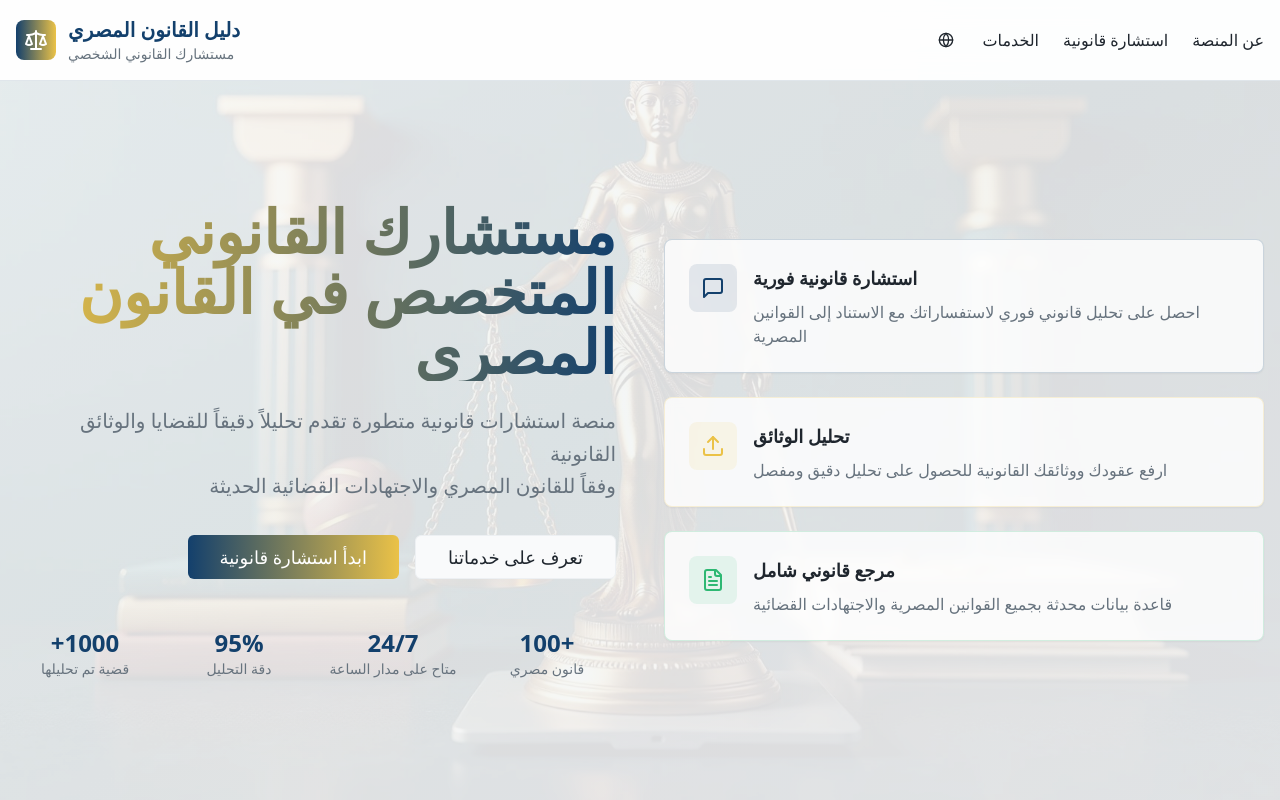
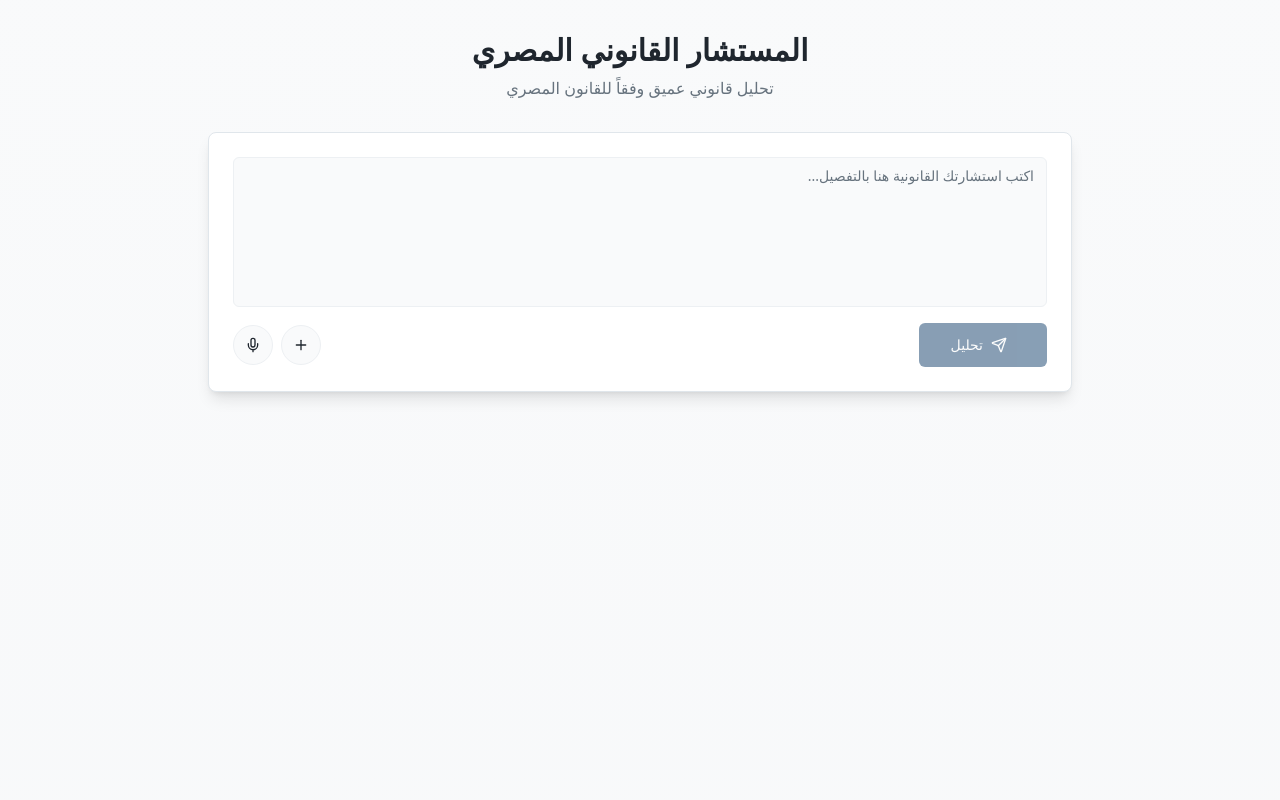
Before and after one commit to abdo4312/masr-law-guide, a React (Vite) app: page / in a window 1280 px wide. Shown: the top 800 px of the page. Built offline with nearby package versions, Linux system fonts and the light colour scheme.

Commit message:
Add image upload functionality
Implement an interface with a textbox for text input, a small image icon, and a plus button for attaching images. The focus is on the strength of the legal content and deep analysis rather than design.

```diff
--- a/src/App.tsx
+++ b/src/App.tsx
@@ -3,7 +3,7 @@ import { Toaster as Sonner } from "@/components/ui/sonner";
 import { TooltipProvider } from "@/components/ui/tooltip";
 import { QueryClient, QueryClientProvider } from "@tanstack/react-query";
 import { BrowserRouter, Routes, Route } from "react-router-dom";
-import Index from "./pages/Index";
+import SimpleLegalConsultation from "./components/SimpleLegalConsultation";
 import NotFound from "./pages/NotFound";
 
 const queryClient = new QueryClient();
@@ -15,7 +15,7 @@ const App = () => (
       <Sonner />
       <BrowserRouter>
         <Routes>
-          <Route path="/" element={<Index />} />
+          <Route path="/" element={<SimpleLegalConsultation />} />
           {/* ADD ALL CUSTOM ROUTES ABOVE THE CATCH-ALL "*" ROUTE */}
           <Route path="*" element={<NotFound />} />
         </Routes>
--- /dev/null
+++ b/src/components/SimpleLegalConsultation.tsx
@@ -0,0 +1,242 @@
+import { useState, useRef } from "react";
+import { Button } from "@/components/ui/button";
+import { Textarea } from "@/components/ui/textarea";
+import { Card } from "@/components/ui/card";
+import { Mic, Plus, Send, Volume2, Square } from "lucide-react";
+import { useToast } from "@/hooks/use-toast";
+import { supabase } from "@/integrations/supabase/client";
+
+const SimpleLegalConsultation = () => {
+  const [query, setQuery] = useState("");
+  const [isLoading, setIsLoading] = useState(false);
+  const [analysis, setAnalysis] = useState("");
+  const [isPlaying, setIsPlaying] = useState(false);
+  const [audioUrl, setAudioUrl] = useState("");
+  const audioRef = useRef<HTMLAudioElement | null>(null);
+  const fileInputRef = useRef<HTMLInputElement>(null);
+  const { toast } = useToast();
+
+  const handleSubmit = async () => {
+    if (!query.trim()) {
+      toast({
+        title: "خطأ",
+        description: "يرجى كتابة استشارتك القانونية",
+        variant: "destructive"
+      });
+      return;
+    }
+
+    setIsLoading(true);
+    setAnalysis("");
+    setAudioUrl("");
+    setIsPlaying(false);
+
+    try {
+      // Auto-detect legal category based on keywords
+      const category = detectLegalCategory(query);
+
+      const { data, error } = await supabase.functions.invoke('legal-analysis', {
+        body: { query: query.trim(), category }
+      });
+
+      if (error) throw error;
+
+      setAnalysis(data.analysis);
+      toast({
+        title: "تم التحليل القانوني",
+        description: "تم إنتاج التحليل القانوني بنجاح"
+      });
+
+    } catch (error) {
+      console.error('Error getting legal analysis:', error);
+      toast({
+        title: "خطأ في التحليل",
+        description: "حدث خطأ أثناء تحليل الاستشارة القانونية",
+        variant: "destructive"
+      });
+    } finally {
+      setIsLoading(false);
+    }
+  };
+
+  const detectLegalCategory = (text: string) => {
+    const keywords = {
+      civil: ['عقد', 'إيجار', 'بيع', 'شراء', 'ملكية', 'تعويض'],
+      criminal: ['جريمة', 'سرقة', 'قتل', 'اعتداء', 'جنائي'],
+      commercial: ['شركة', 'تجارة', 'إفلاس', 'شيك'],
+      family: ['طلاق', 'نفقة', 'حضانة', 'زواج', 'ميراث'],
+      labor: ['عمل', 'فصل', 'راتب', 'إجازة'],
+    };
+
+    for (const [category, words] of Object.entries(keywords)) {
+      if (words.some(word => text.includes(word))) {
+        return category;
+      }
+    }
+    return 'civil'; // default
+  };
+
+  const handleTextToSpeech = async () => {
+    if (!analysis) return;
+
+    if (isPlaying && audioRef.current) {
+      audioRef.current.pause();
+      setIsPlaying(false);
+      return;
+    }
+
+    if (audioUrl && audioRef.current) {
+      audioRef.current.play();
+      setIsPlaying(true);
+      return;
+    }
+
+    try {
+      const { data, error } = await supabase.functions.invoke('text-to-speech', {
+        body: { text: analysis }
+      });
+
+      if (error) throw error;
+
+      const blob = new Blob([data], { type: 'audio/mpeg' });
+      const url = URL.createObjectURL(blob);
+      setAudioUrl(url);
+
+      const audio = new Audio(url);
+      audioRef.current = audio;
+
+      audio.onended = () => {
+        setIsPlaying(false);
+      };
+
+      audio.play();
+      setIsPlaying(true);
+
+    } catch (error) {
+      console.error('Error in text-to-speech:', error);
+      toast({
+        title: "خطأ",
+        description: "حدث خطأ في تحويل النص إلى صوت",
+        variant: "destructive"
+      });
+    }
+  };
+
+  const handleFileSelect = () => {
+    fileInputRef.current?.click();
+  };
+
+  const handleMicClick = () => {
+    toast({
+      title: "قريباً",
+      description: "ميزة التسجيل الصوتي قيد التطوير",
+    });
+  };
+
+  return (
+    <div className="min-h-screen bg-gradient-to-b from-background to-muted/20 py-8">
+      <div className="container mx-auto px-4 max-w-4xl">
+        <div className="text-center mb-8">
+          <h1 className="text-3xl font-bold text-foreground mb-2">
+            المستشار القانوني المصري
+          </h1>
+          <p className="text-muted-foreground">
+            تحليل قانوني عميق وفقاً للقانون المصري
+          </p>
+        </div>
+
+        {/* Input Section */}
+        <Card className="p-6 mb-6 shadow-lg">
+          <div className="space-y-4">
+            <Textarea
+              value={query}
+              onChange={(e) => setQuery(e.target.value)}
+              placeholder="اكتب استشارتك القانونية هنا بالتفصيل..."
+              className="min-h-[150px] text-right resize-none"
+              dir="rtl"
+            />
+
+            <div className="flex items-center justify-between">
+              <div className="flex gap-2">
+                <Button
+                  type="button"
+                  variant="outline"
+                  size="icon"
+                  onClick={handleMicClick}
+                  className="rounded-full"
+                >
+                  <Mic className="h-4 w-4" />
+                </Button>
+
+                <Button
+                  type="button"
+                  variant="outline"
+                  size="icon"
+                  onClick={handleFileSelect}
+                  className="rounded-full"
+                >
+                  <Plus className="h-4 w-4" />
+                </Button>
+                <input
+                  ref={fileInputRef}
+                  type="file"
+                  accept="image/*,.pdf"
+                  className="hidden"
+                  onChange={(e) => {
+                    if (e.target.files?.length) {
+                      toast({
+                        title: "تم اختيار الملف",
+                        description: `${e.target.files[0].name}`,
+                      });
+                    }
+                  }}
+                />
+              </div>
+
+              <Button
+                onClick={handleSubmit}
+                disabled={isLoading || !query.trim()}
+                size="lg"
+                className="px-8"
+              >
+                {isLoading ? "جاري التحليل..." : "تحليل"}
+                <Send className="w-4 h-4 mr-2" />
+              </Button>
+            </div>
+          </div>
+        </Card>
+
+        {/* Analysis Result */}
+        {analysis && (
+          <Card className="p-6 shadow-lg animate-in fade-in slide-in-from-bottom-4">
+            <div className="flex items-center justify-between mb-4">
+              <h2 className="text-xl font-semibold text-foreground">
+                التحليل القانوني
+              </h2>
+              <Button
+                variant="ghost"
+                size="icon"
+                onClick={handleTextToSpeech}
+                className="rounded-full"
+              >
+                {isPlaying ? (
+                  <Square className="h-4 w-4" />
+                ) : (
+                  <Volume2 className="h-4 w-4" />
+                )}
+              </Button>
+            </div>
+
+            <div className="prose prose-sm max-w-none text-right" dir="rtl">
+              <div className="whitespace-pre-line text-foreground/90 leading-relaxed">
+                {analysis}
+              </div>
+            </div>
+          </Card>
+        )}
+      </div>
+    </div>
+  );
+};
+
+export default SimpleLegalConsultation;
```
Also changed, not shown: 1 other file (tests, documents, lock files or other folders).
